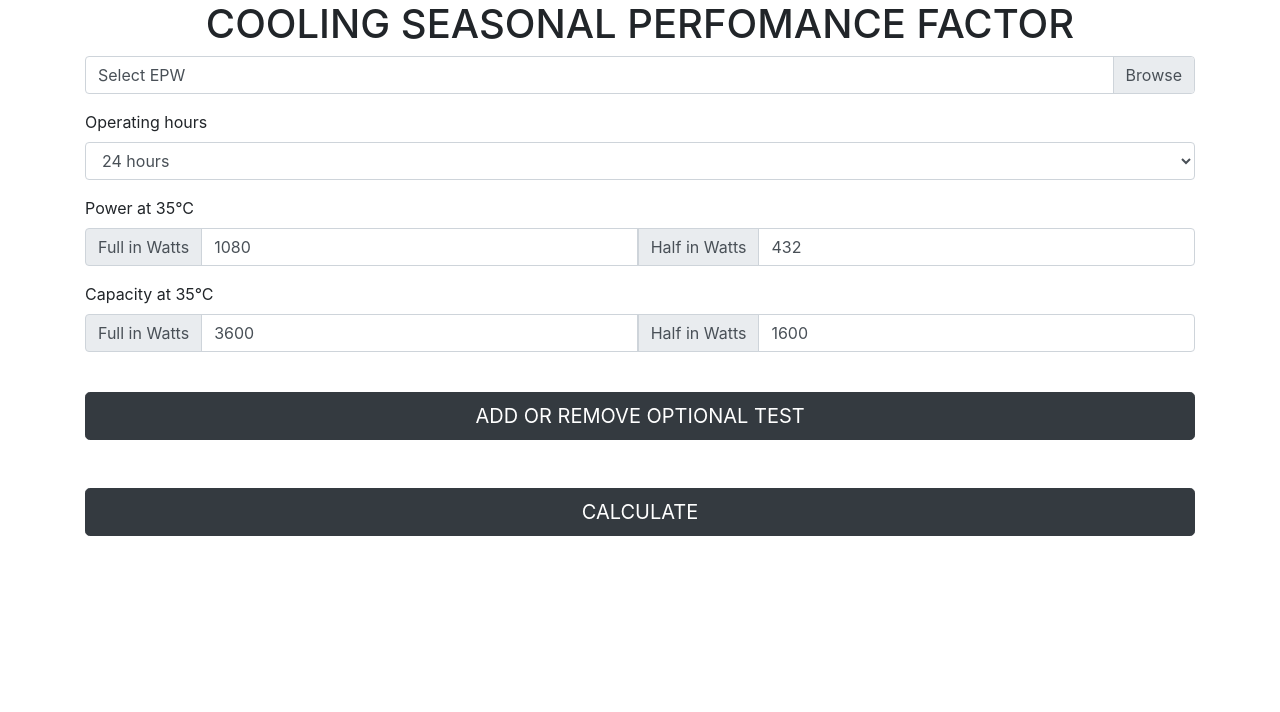
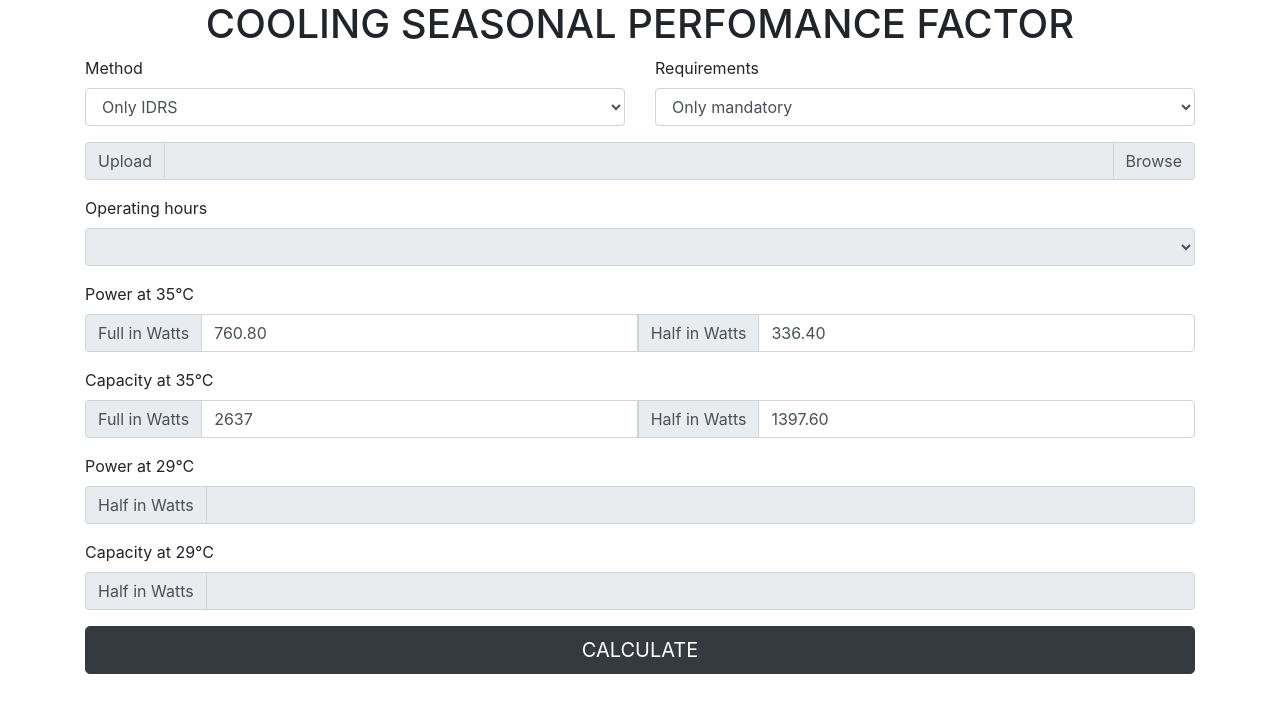
Before and after one commit to RaynerMauricio/CSPF, a plain HTML site: page index.html in a window 1280 px wide. Drawn offline with nearby package versions, Linux system fonts and the light colour scheme.

Commit message:
melhorias na interface
only idrs
idrs and cspf

```diff
--- a/index.html
+++ b/index.html
@@ -18,16 +18,54 @@
 
     <h1><center>COOLING SEASONAL PERFOMANCE FACTOR</center></h1>
 
-    <div class="input-group mb-3">
-      <label class="custom-file-label" for="inputGroupFile01" id='epwfilename'>Select EPW</label>
+
+    <!-- <div class="row"> -->
+      <div class="form-group row">
+        <div class="col-sm-6">
+      		<label for="calculation_method">Method</label>
+      		<select class="form-control" id="calculation_method" onchange="disable_operating_hours()">
+            <option value='idrs'>Only IDRS</option>
+      			<option value='idrs_cspf'>IDRS and CSPF</option>
+      		</select>
+        </div>
+        <div class="col-sm-6">
+          <label for="requirements">Requirements</label>
+          <select class="form-control" id="requirements" onchange="disable_optinal_input()">
+            <option value='mandatory'>Only mandatory</option>
+            <option value='mandatory_optinal'>Mandatory and optional</option>
+          </select>
+        </div>
+    	</div>
+    <!-- </div> -->
+
+    <div class="input-group my-3">
+       <div class="input-group-prepend">
+         <span class="input-group-text" id="inputGroupFileAddon01">Upload</span>
+       </div>
+       <div class="custom-file">
+         <input type="file" class="custom-file-input" id="epwupload" aria-describedby="inputGroupFileAddon01" disabled>
+         <label class="custom-file-label" for="epwupload" id="textSelectEpw"></label>
+       </div>
+     </div>
+
+    <!-- <input type="file" class="custom-file-input" id="epwupload" style="display:none"> -->
+    <!-- <button class='btn btn-secondary btn-lg btn-block' type="button" id='btnepw' onclick='document.getElementById("epwupload").click()' disabled>SELECT EPW</button> -->
+
+    <!-- <div class="input-group mb-3">
+      <label class="custom-file-label" for="epwupload" id='epwfilename'>Select EPW</label>
       <div class="custom-file">
-        <input type="file" class="custom-file-input" id="inputGroupFile01" aria-describedby="inputGroupFileAddon01">
+        <input type="file" class="custom-file-input" id="epwupload" aria-describedby="inputGroupFileAddon01" style="display:none">
       </div>
-    </div>
+    </div> -->
+
+    <!-- <label for="upload">
+          <span class="glyphicon glyphicon-folder-open" aria-hidden="true"></span>
+          <input type="file" id="upload" style="display:none">
+    </label> -->
 
 	<div class="form-group">
-		<label for="exampleFormControlSelect1">Operating hours</label>
-		<select class="form-control" id="exampleFormControlSelect1">
+		<label for="operatingHours">Operating hours</label>
+		<select class="form-control" id="operatingHours" disabled>
 			<option value='all'>24 hours</option>
 			<option value='night'>Nighttime</option>
 			<option value='day'>Daytime</option>
@@ -39,11 +77,11 @@
         <div class="input-group-prepend">
             <span class="input-group-text" id="basic-addon1">Full in Watts</span>
         </div>
-        <input type="text" class="form-control" id="powerfull" aria-describedby="basic-addon3" value='1080'>
+        <input type="text" class="form-control" id="powerfull" aria-describedby="basic-addon3" value='760.80'>
         <div class="input-group-prepend">
             <span class="input-group-text" id="basic-addon2">Half in Watts</span>
         </div>
-        <input type="text" class="form-control" id="powerhalf" aria-describedby="basic-addon3" value='432'>
+        <input type="text" class="form-control" id="powerhalf" aria-describedby="basic-addon3" value='336.40'>
     </div>
 
     <label for="capacity">Capacity at 35°C</label>
@@ -51,22 +89,28 @@
         <div class="input-group-prepend">
             <span class="input-group-text" id="basic-addon3">Full in Watts</span>
         </div>
-        <input type="text" class="form-control" id="capacityfull" aria-describedby="basic-addon3" value='3600'>
+        <input type="text" class="form-control" id="capacityfull" aria-describedby="basic-addon3" value='2637'>
         <div class="input-group-prepend">
             <span class="input-group-text" id="basic-addon4">Half in Watts</span>
         </div>
-        <input type="text" class="form-control" id="capacityhalf" aria-describedby="basic-addon3" value='1600'>
+        <input type="text" class="form-control" id="capacityhalf" aria-describedby="basic-addon3" value='1397.60'>
     </div>
 
-  <br>
+  <label for="capacity">Power at 29°C</label>
+  <div class="input-group mb-3">
+      <div class="input-group-prepend">
+          <span class="input-group-text" id="basic-addon3">Half in Watts</span>
+      </div>
+      <input type="text" class="form-control" id="powerhalf29" aria-describedby="basic-addon3" disabled>
+  </div>
 
-  <button class='btn btn-dark btn-lg btn-block' type="button" id='btnAddRemove3pt' onclick='addRemoveOptional()'>ADD OR REMOVE OPTIONAL TEST</button>
-
-  <br>
-
-  <div id='optinalField'></div>
-
-  <br>
+  <label for="capacity">Capacity at 29°C</label>
+  <div class="input-group mb-3">
+      <div class="input-group-prepend">
+          <span class="input-group-text" id="basic-addon4">Half in Watts</span>
+      </div>
+      <input type="text" class="form-control" id="capacityhalf29" aria-describedby="basic-addon3" disabled>
+  </div>
 
 	<button class='btn btn-dark btn-lg btn-block' type="button" id='btnCalculate' onclick='main()'>CALCULATE</button>
 
@@ -80,29 +124,37 @@
 
   <script>
 
-  function addRemoveOptional(){
+  function disable_operating_hours(){
+    obj = document.getElementById('calculation_method')
+    if (obj.value == "idrs"){
+      document.getElementById("operatingHours").value = ""
+      document.getElementById("operatingHours").disabled = true
+      document.getElementById('textSelectEpw').innerText = ""
+      document.getElementById("epwupload").disabled = true
+    }
+    else{
+      document.getElementById("operatingHours").value = "all"
+      document.getElementById("operatingHours").disabled = false
+      document.getElementById('textSelectEpw').innerText = "Select an EPW"
+      document.getElementById("epwupload").disabled = false
+    }
+  }
 
-        if (document.getElementById("optinalField").innerText == ""){
-
-            optinal_string =  `<br><label for="capacity">Half at 29°C</label>
-                              <div class="input-group mb-3">
-                                  <div class="input-group-prepend">
-                                      <span class="input-group-text" id="basic-addon3">Power in Watts</span>
-                                  </div>
-                                  <input type="text" class="form-control" id="powerhalf29" aria-describedby="basic-addon3">
-                                  <div class="input-group-prepend">
-                                      <span class="input-group-text" id="basic-addon4">Capacity in Watts</span>
-                                  </div>
-                                  <input type="text" class="form-control" id="capacityhalf29" aria-describedby="basic-addon3">
-                              </div>`
-        }
-        else {
-            optinal_string = ""
-        }
-
-        document.getElementById("optinalField").innerHTML = optinal_string
-
-  };
+  function disable_optinal_input(){
+    obj = document.getElementById('requirements')
+    if (obj.value == "mandatory_optinal"){
+      document.getElementById("powerhalf29").value = ""
+      document.getElementById("capacityhalf29").value = ""
+      document.getElementById("powerhalf29").disabled = false
+      document.getElementById("capacityhalf29").disabled = false
+    }
+    else {
+      document.getElementById("powerhalf29").value = ""
+      document.getElementById("capacityhalf29").value = ""
+      document.getElementById("powerhalf29").disabled = true
+      document.getElementById("capacityhalf29").disabled = true
+    }
+  }
 
   function graph(){
         Highcharts.chart('container', {
--- a/js/engine.js
+++ b/js/engine.js
@@ -144,19 +144,29 @@ function calculateCSPF(bins){
 	ccseFinal= ccse.reduce(sum, 0)
 	CSPF_result = cstlFinal/ccseFinal
 
+	console.log(bins, CSPF_result)
 	return CSPF_result
 }
 
 function main(){
-	temperatureBins = calculateBins(contents)
-	CSPF = calculateCSPF(temperatureBins)
+
 	IDRS = calculateCSPF([130, 167, 231, 271, 253, 226, 189, 149, 128, 111, 84, 60, 38, 22, 12, 5, 3, 1, 0, 0, 0, 0, 0, 0, 0, 0, 0, 0, 0])
-	document.getElementById("resultado").innerHTML = "CSPF = " + String(CSPF.toFixed(2)) + ' and IDRS = ' + String(IDRS.toFixed(2))
-	graph()
+
+	if (document.getElementById("calculation_method").value == "idrs"){
+		document.getElementById("resultado").innerHTML = "IDRS = " + String(IDRS.toFixed(2))
+		document.getElementById("container").innerHTML = ""
+	}
+	else {
+		temperatureBins = calculateBins(contents)
+		CSPF = calculateCSPF(temperatureBins)
+		graph()
+		document.getElementById("resultado").innerHTML = "CSPF = " + String(CSPF.toFixed(2)) + ' and IDRS = ' + String(IDRS.toFixed(2))
+	}
 }
 
 window.onload = function what(){
 
-	document.getElementById('inputGroupFile01').addEventListener('change', read_epw, false)
+	document.getElementById('operatingHours').value = ""
+	document.getElementById('epwupload').addEventListener('change', read_epw, false)
 
 };
--- a/js/read_epw.js
+++ b/js/read_epw.js
@@ -65,13 +65,15 @@ function read_epw(event) {
     contents[13] = contents[13].map(Number); // global horizontal radiation
     window.contents = contents
   }
+
+  document.getElementById('textSelectEpw').innerText = document.getElementById("epwupload").files[0].name
   reader.readAsText(file);
 
 }
 
 function calculateBins(contents){
 
-  operatingHours = document.getElementById('exampleFormControlSelect1').value
+  operatingHours = document.getElementById('operatingHours').value
   window.operatingHours = operatingHours;
 
   var hourTemp;
```
